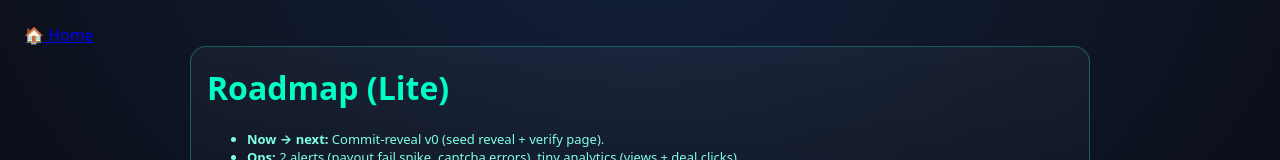
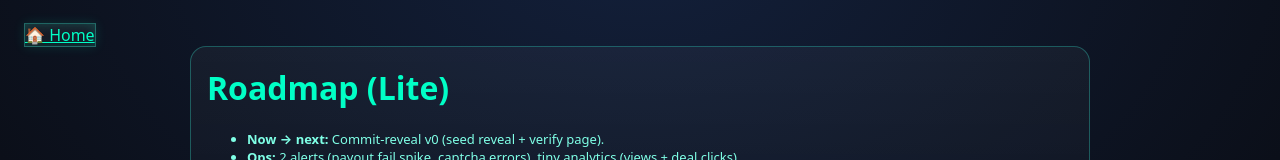
Before and after one commit to Oldremy87/PixelPup-video-poker, a website: page public/roadmap.html in a window 1280 px wide. Shown: the top 160 px of the page. Drawn offline with Linux system fonts and the light colour scheme.

Commit message:
fix home button apperance

```diff
--- a/public/roadmap.html
+++ b/public/roadmap.html
@@ -26,6 +26,12 @@ h1{margin:.2rem 0 .5rem} .readout{color:var(--text-dim);font-size:13px} footer{o
 .kk-nav{position:sticky;top:0;display:flex;gap:.5rem;align-items:center;padding:.5rem .75rem;background:#111;color:#fff;border-bottom:1px solid #333;z-index:1000;}
   .kk-nav a{display:inline-flex;align-items:center;gap:.35rem;padding:.4rem .7rem;border-radius:.5rem;text-decoration:none;background:#222;color:#fff;font-weight:600;}
   .kk-nav a:hover{background:#2a2a2a}
+   .btn-ghost{
+      background: linear-gradient(180deg, rgba(255,255,255,0.06), rgba(255,255,255,0.02));
+      color: var(--text);
+      border: 1px solid rgba(58,245,217,0.35);
+      box-shadow: 0 0 12px rgba(0,255,198,0.18) inset, 0 0 12px rgba(0,255,198,0.12);
+    }
 </style></head><body>
   <a class="btn btn-ghost" href="/"              class="kk-home" aria-label="Go to Home">🏠 Home</a>
   <div class="wrap">
```
Also changed, not shown: public/whitepaper.html (+6 -0 lines).
